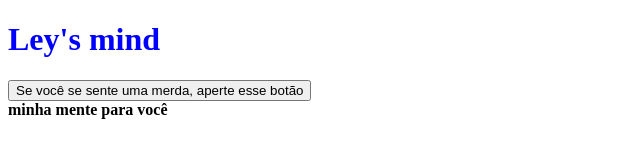
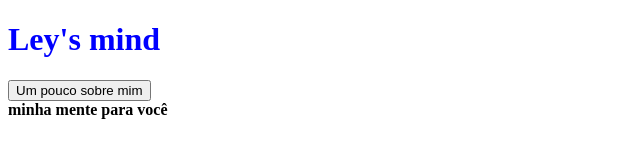
Before and after one commit to hiarlleydev/ley, a plain HTML site: page index.html in a window 1280 px wide. Shown: the whole page, without its empty margins (0-640 px from the left). Drawn offline with Linux system fonts and the light colour scheme.

Commit message:
Atualizar o index.html

```diff
--- a/index.html
+++ b/index.html
@@ -8,7 +8,7 @@
 </head>
 <body>
     <h1>Ley's mind</h1>
-    <button>Se você se sente uma merda, aperte esse botão</button><br>
+    <button>Um pouco sobre mim</button><br>
     <strong>minha mente para você</strong>
 </body>
 </html>
```
